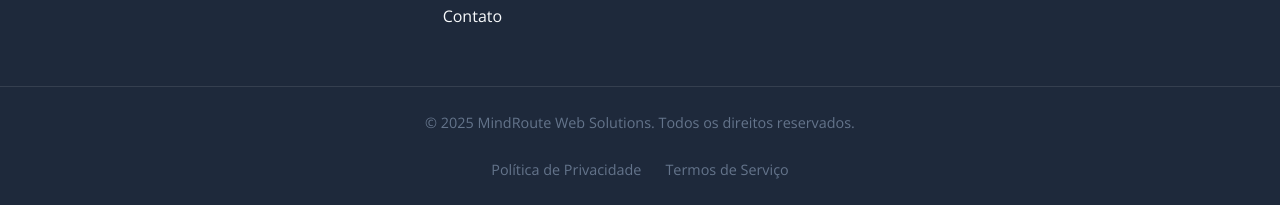
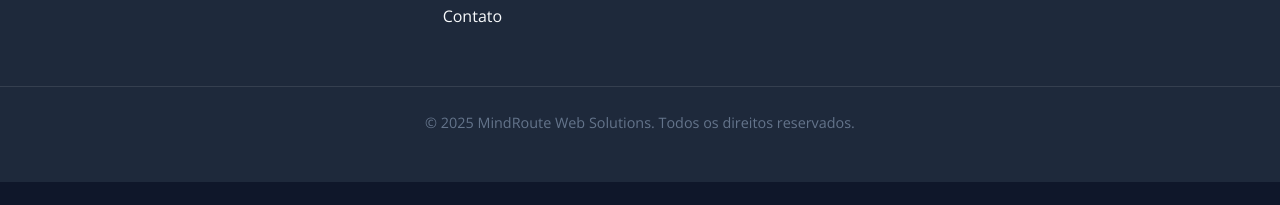
Before and after one commit to MindRoute-Web-Solutions/mindroutewebsolutions.github.io, a plain HTML site: page index.html in a window 1280 px wide. Shown: the part 4708-4913 px from the top of the page. After the commit the page ends 4890 px from the top, so only its background shows below. Drawn offline with nearby package versions, Linux system fonts and the light colour scheme.

Commit message:
Retirado legal-links

```diff
--- a/index.html
+++ b/index.html
@@ -387,10 +387,6 @@
 
     <div class="footer-bottom">
       <p>&copy; 2025 MindRoute Web Solutions. Todos os direitos reservados.</p>
-      <div class="legal-links">
-        <a href="#">Política de Privacidade</a>
-        <a href="#">Termos de Serviço</a>
-      </div>
     </div>
   </footer>
 
```
